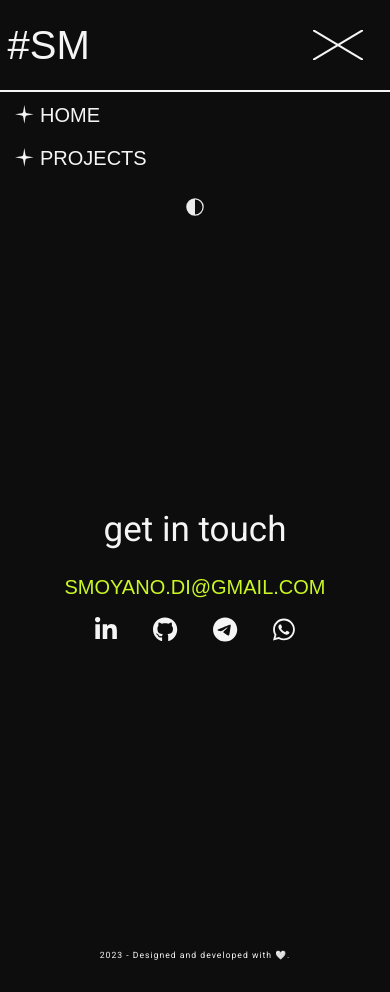
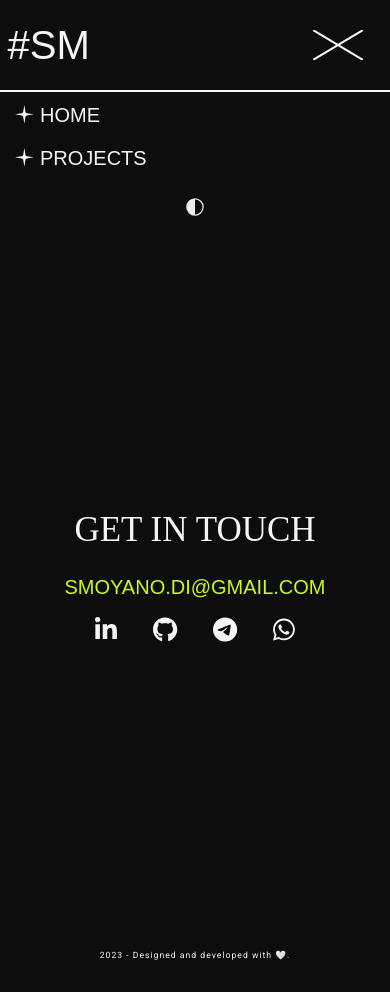
Before and after one commit to sanmoyano/sm-portfolio, a Next.js app: page /projects in a window 390 px wide. Both pictures are taken after a click on the button 337 px from the left and 45 px from the top of the page. Built offline with nearby package versions, Linux system fonts and the light colour scheme; a web font is replaced by a local one.

Commit message:
toggle Menu close

```diff
--- a/src/components/header/navbar/bar/index.tsx
+++ b/src/components/header/navbar/bar/index.tsx
@@ -5,7 +5,11 @@ import { motion } from 'framer-motion'
 
 import NavItem from '../navItem'
 
-const Bar = () => {
+interface BarProps {
+  toggle: () => void
+}
+
+const Bar = ({ toggle }: BarProps) => {
   const navItems = [
     {
       name: 'home',
@@ -35,7 +39,7 @@ const Bar = () => {
     <>
       {navItems?.map((item, i) => (
         <motion.li key={i} style={{ listStyleType: 'none' }} whileTap={{ scale: 0.95 }}>
-          <NavItem route={item.route} sectionName={item.name} />
+          <NavItem close={toggle} route={item.route} sectionName={item.name} />
         </motion.li>
       ))}
       <IconButton
--- a/src/components/header/navbar/mobile/index.tsx
+++ b/src/components/header/navbar/mobile/index.tsx
@@ -55,10 +55,10 @@ const Mobile = () => {
             width='100%'
           >
             <Stack alignItems='left' gap={8} width='100%'>
-              <Bar />
+              <Bar toggle={handlerMenu} />
             </Stack>
             <Stack alignItems='center' height='100%' justifyContent='center' spacing={6}>
-              <Text fontSize='3.5rem' textAlign='center' textStyle='sectionTitle'>
+              <Text fontFamily='apotek-extrawide' fontSize='3.5rem' textAlign='center' textStyle='sectionTitle' textTransform='uppercase'>
                 get in touch
               </Text>
               <Link _hover={{ textDecorationColor: 'none' }} href='mailto:smoyano.di@gmail.com'>
--- a/src/components/header/navbar/mobile/toggle/index.tsx
+++ b/src/components/header/navbar/mobile/toggle/index.tsx
@@ -2,7 +2,7 @@ import React from 'react'
 import { Button, useTheme, useColorModeValue } from '@chakra-ui/react'
 import { motion } from 'framer-motion'
 
-interface ToggleProps {
+ interface ToggleProps {
   toggle: () => void
 }
 
--- a/src/components/header/navbar/navItem/index.tsx
+++ b/src/components/header/navbar/navItem/index.tsx
@@ -8,9 +8,10 @@ import StarIcon from '@/components/starIcon'
 type NavItemProps = {
   sectionName: string,
   route: string
+  close: () => void
 }
 
-const NavItem = ({ route, sectionName }: NavItemProps) => {
+const NavItem = ({ route, sectionName, close }: NavItemProps) => {
   const [isHovered, setHovered] = useState<boolean>(false)
   const { colors } = useTheme()
   const fill = useColorModeValue(`${colors.black}`, `${colors.white}`)
@@ -21,15 +22,16 @@ const NavItem = ({ route, sectionName }: NavItemProps) => {
         outline: 'none !important',
         border: 'none !important',
         boxShadow: 'none !important'
-      }} _focus={{
+      }}
+      _focus={{
         outline: 'none !important',
         border: 'none !important',
         boxShadow: 'none !important'
-      }}
-      _hover={{ textDecoration: 'none' }}
+      }} _hover={{ textDecoration: 'none' }}
       as={NextLink}
       display='inline-block'
       href={route}
+      onClick={close}
       onMouseEnter={() => setHovered(true)}
       onMouseLeave={() => setHovered(false)}
     >
```
